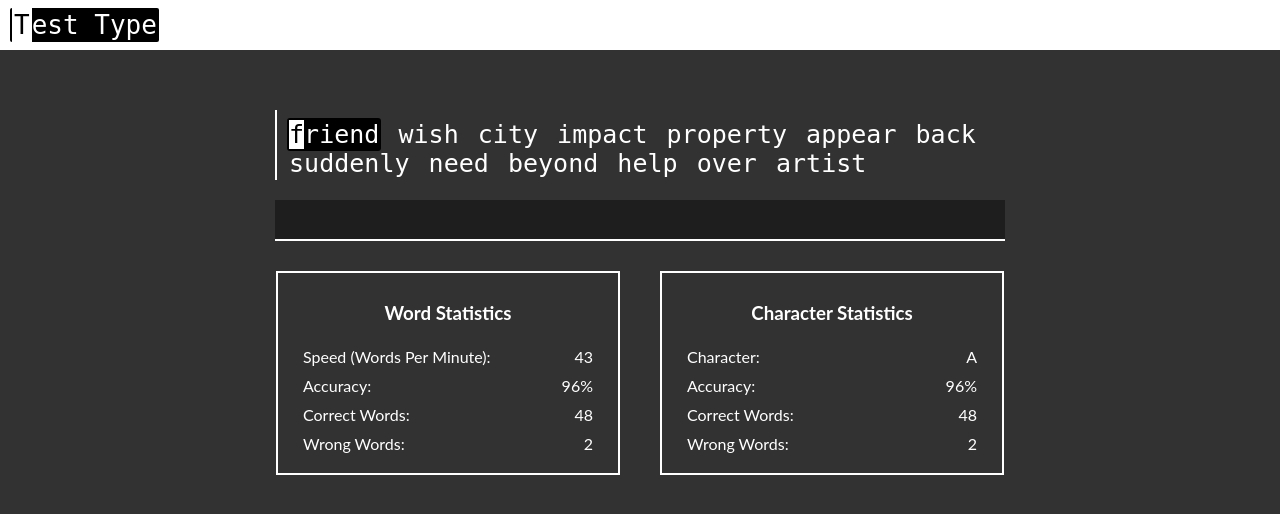
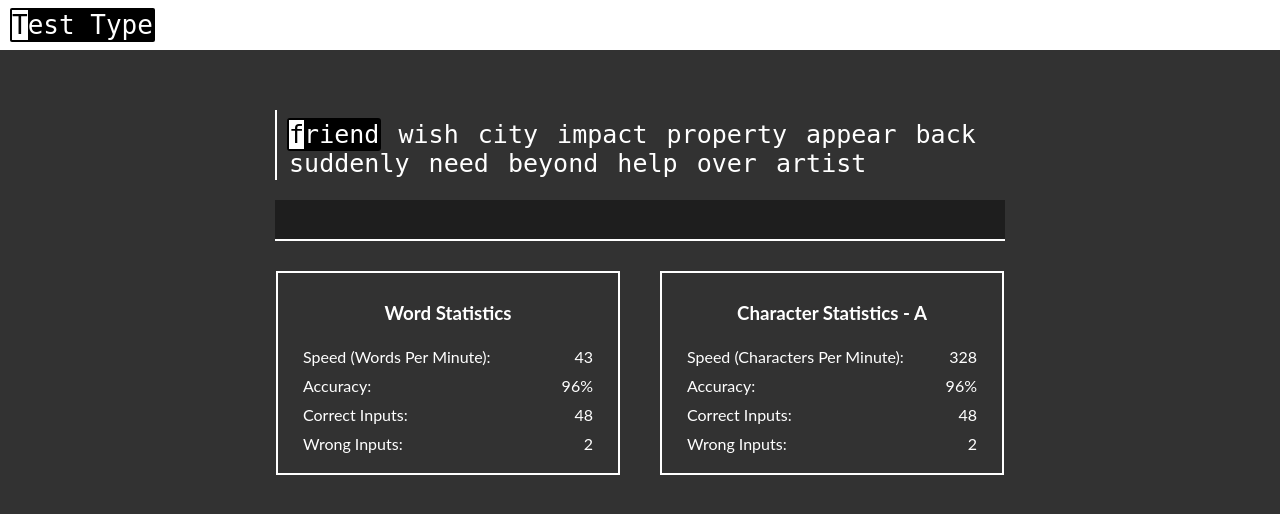
Before and after one commit to rizwanmustafa/TestType, a Flask app: page / in a window 1280 px wide. Shown: the top 514 px of the page. Run offline with Flask 2, Linux system fonts and the light colour scheme.

Commit message:
Changed design and title of document. Assigned appropriate ids

```diff
--- a/static/styles.css
+++ b/static/styles.css
@@ -96,7 +96,6 @@ a{
   margin: 2px auto;
   color:black;
   background-color: white;
-  padding: 2px;
 }
 
 #masterResultDiv{
--- a/templates/base.html
+++ b/templates/base.html
@@ -14,7 +14,8 @@
     <nav>
         <div>
             <a href="#">
-                <span id="startingLetterLogo">T</span>est Type</a>
+                <span style="margin-top: 2px;" id="startingLetterLogo">T</span>est Type
+            </a>
         </div>
     </nav>
 
--- a/templates/index.html
+++ b/templates/index.html
@@ -1,5 +1,5 @@
 {% extends "base.html" %}
-{% block title %}Test Type Prototype {% endblock %}
+{% block title %}Test Type Beta{% endblock %}
 {% block content %}
 <div id="typingPlace">
     <div id="innerTypingPlace">
@@ -18,39 +18,40 @@
 
         <div class="statisticDiv">
             <span class="statisticLabel">Accuracy: </span>
-            <span class="statistic" id="wordSpeed">96%</span>
+            <span class="statistic" id="wordAccuracy">96%</span>
         </div>
 
         <div class="statisticDiv">
-            <span class="statisticLabel">Correct Words: </span>
-            <span class="statistic" id="wordSpeed">48</span>
+            <span class="statisticLabel">Correct Inputs: </span>
+            <span class="statistic" id="wordCorrectInputNum">48</span>
         </div>
 
         <div class="statisticDiv">
-            <span class="statisticLabel">Wrong Words: </span>
-            <span class="statistic" id="wordSpeed">2</span>
+            <span class="statisticLabel">Wrong Inputs: </span>
+            <span class="statistic" id="wordWrongInputNum">2</span>
         </div>
     </div>
     <div class="resultDiv">
-        <h3 class="centerAlign">Character Statistics</h3>
+        <h3 class="centerAlign">Character Statistics - <span id="charName">A</span></h3>
+
         <div class="statisticDiv">
-            <span class="statisticLabel">Character: </span>
-            <span class="statistic" id="wordSpeed">A</span>
+            <span class="statisticLabel">Speed (Characters Per Minute): </span>
+            <span class="statistic" id="charSpeed">328</span>
         </div>
 
         <div class="statisticDiv">
             <span class="statisticLabel">Accuracy: </span>
-            <span class="statistic" id="wordSpeed">96%</span>
+            <span class="statistic" id="charAccuracy">96%</span>
         </div>
 
         <div class="statisticDiv">
-            <span class="statisticLabel">Correct Words: </span>
-            <span class="statistic" id="wordSpeed">48</span>
+            <span class="statisticLabel">Correct Inputs: </span>
+            <span class="statistic" id="charCorrectInputNum">48</span>
         </div>
 
         <div class="statisticDiv">
-            <span class="statisticLabel">Wrong Words: </span>
-            <span class="statistic" id="wordSpeed">2</span>
+            <span class="statisticLabel">Wrong Inputs: </span>
+            <span class="statistic" id="charWrongInputNum">2</span>
         </div>
     </div>
 </div>
```
